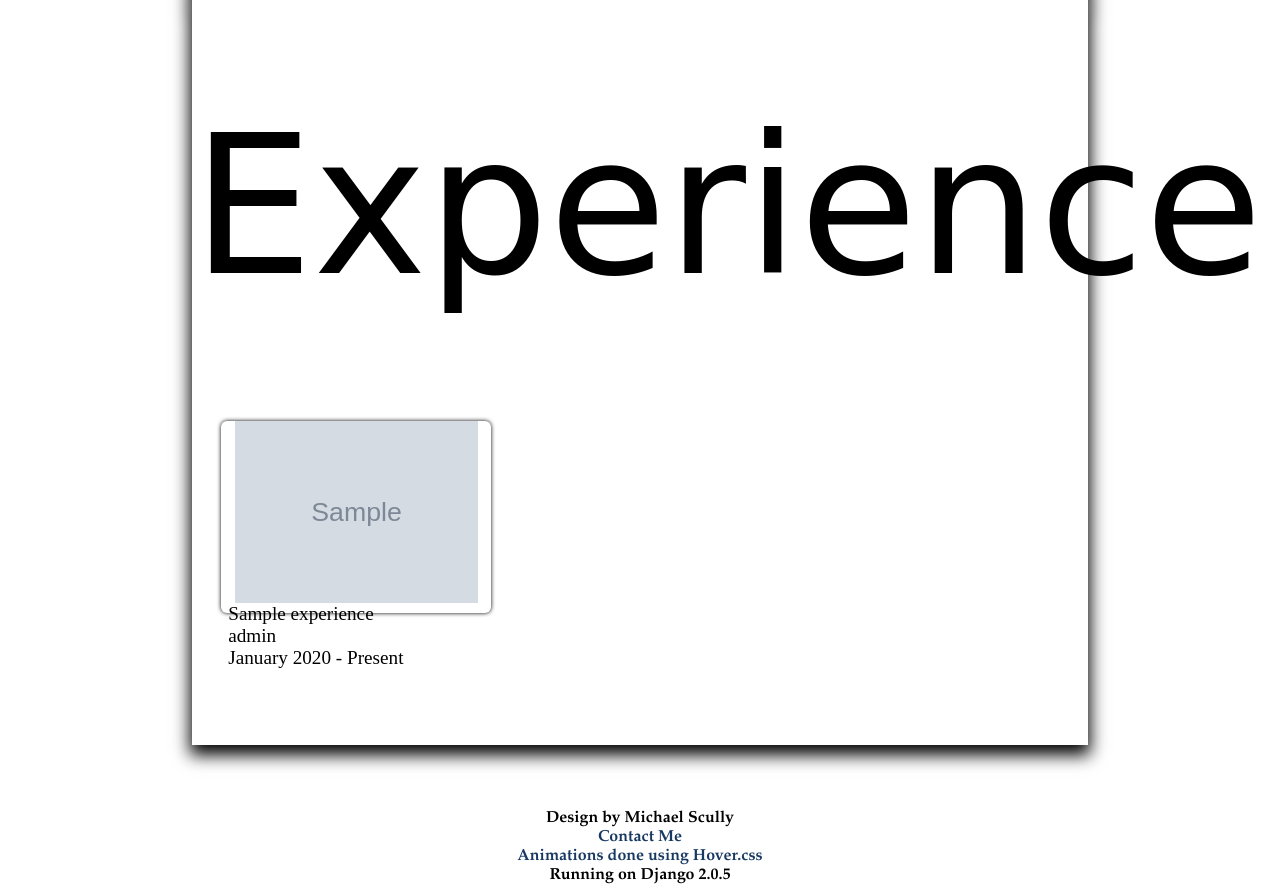
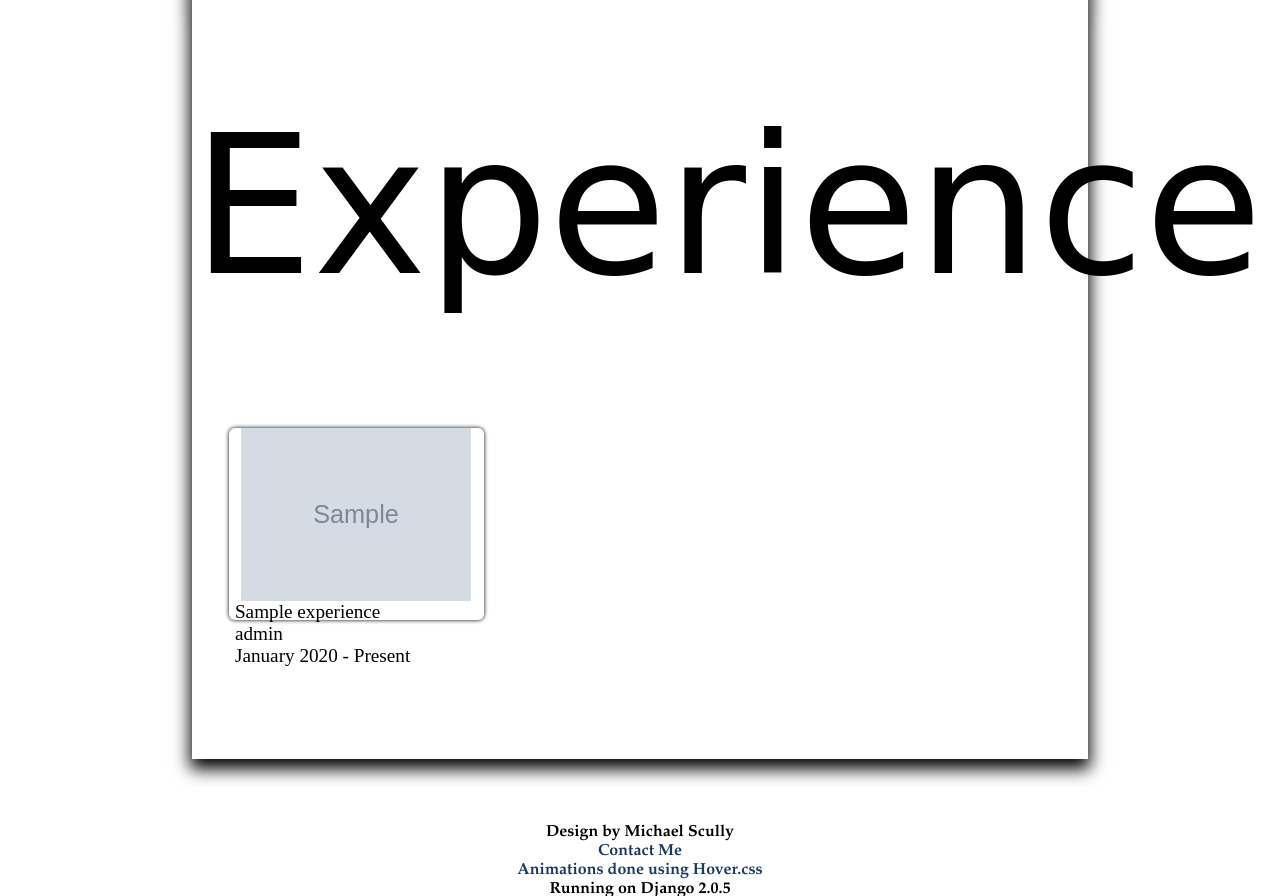
Before and after one commit to mscully4/michaeljscully.com, a Django app: page /experience in a window 1280 px wide. Shown: the part 209-1105 px from the top of the page. Run offline with Django 3.2, Linux system fonts and the light colour scheme; tables that the repository leaves empty hold one stand-in row (values such as "Sample post"); grey boxes marked "Sample" are stand-in pictures; parts of the project's set-up code (start-up, migrations or seed data) failed here and were passed over; some libraries are stand-ins or nearby versions; some web fonts are replaced.

Commit message:
resize experience cards

```diff
--- a/static/resume/css/experience.css
+++ b/static/resume/css/experience.css
@@ -9,9 +9,9 @@
     display: grid;
     grid-template-rows: 1fr 1fr;
     grid-template-columns: 1fr;
-    width: 95%;
+    width: 90%;
     min-height: 15vw;
-    margin: 2.5% 2.5%;
+    margin: 5% 5%;
     align-items: center;
     text-decoration: none;
     color: #000;
```
